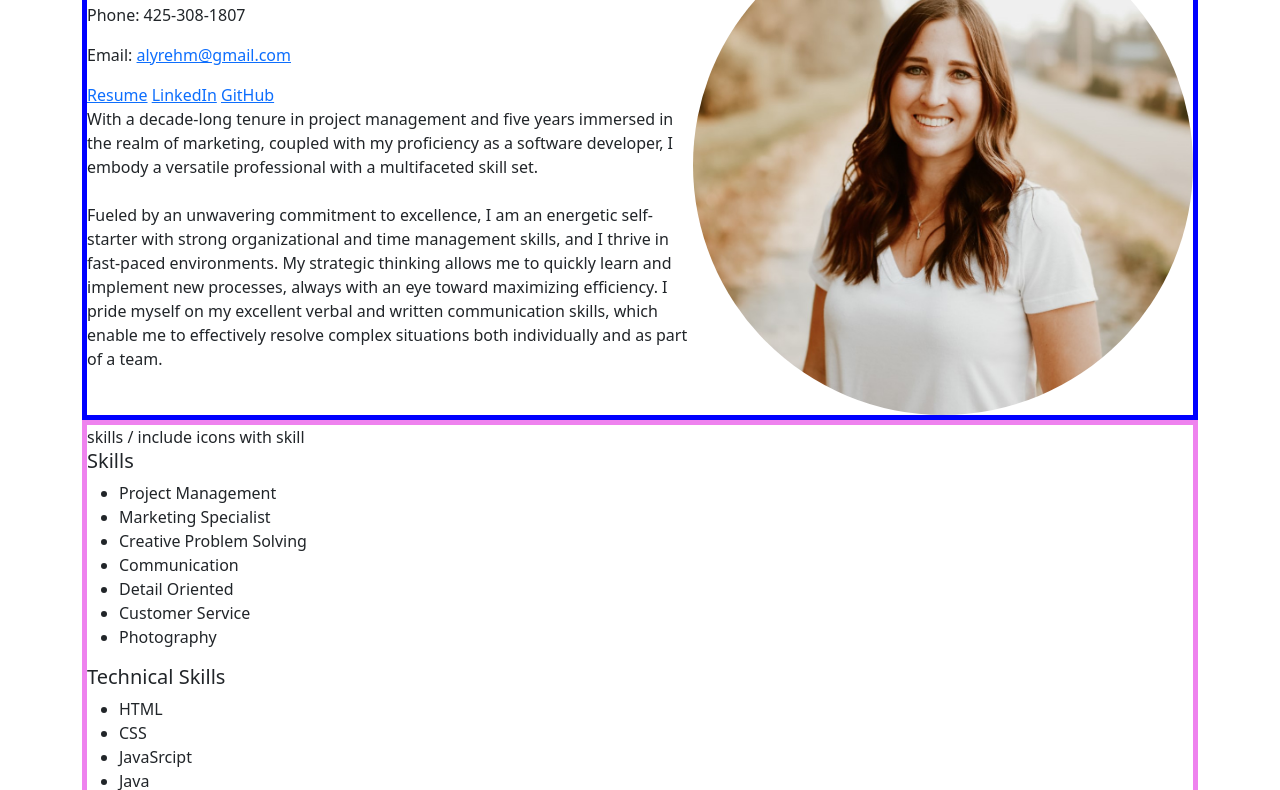
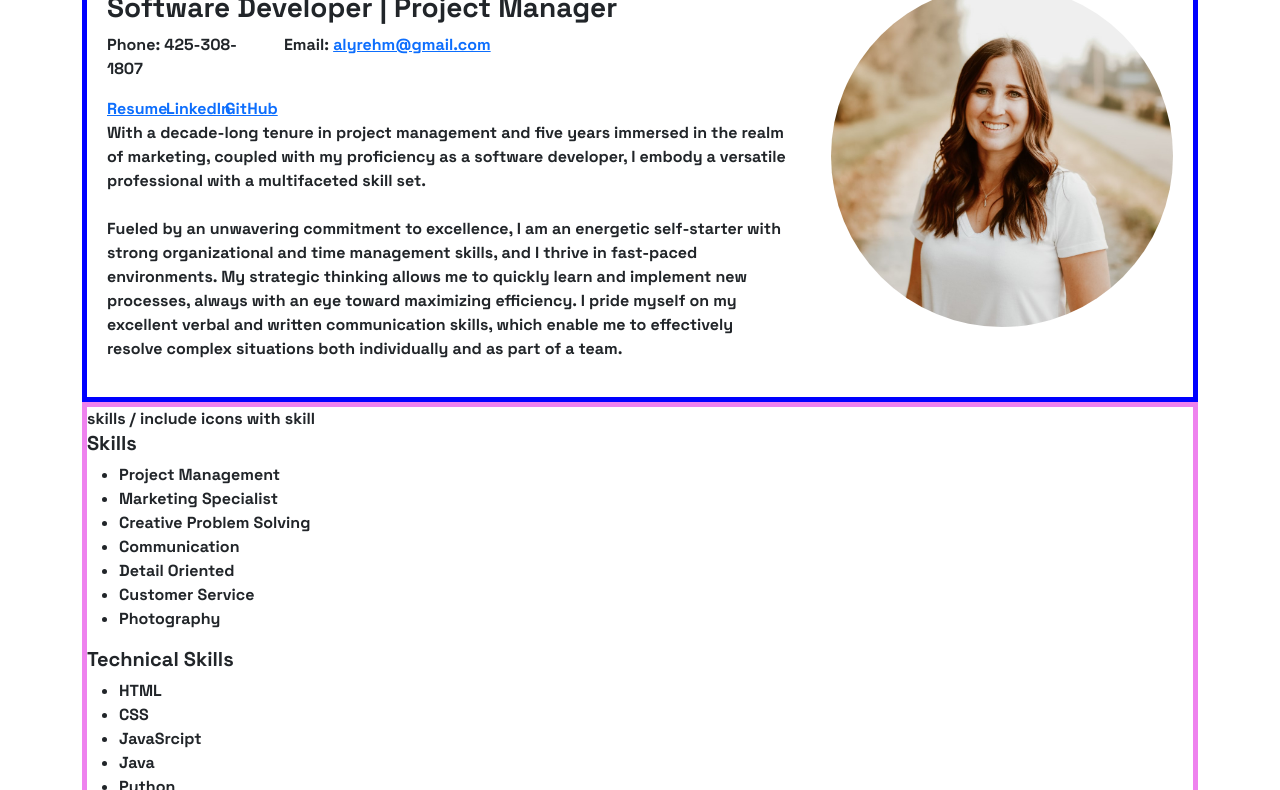
Before and after one commit to AlyRehm/Professional_Site, a plain HTML site: page index.html in a window 1280 px wide. Shown: the part 176-966 px from the top of the page. Drawn offline with nearby package versions, Linux system fonts and the light colour scheme.

Commit message:
Formatted about me section
Started formatting 'About Me' section.

```diff
--- a/index.html
+++ b/index.html
@@ -9,6 +9,10 @@
     <!-- STYLE LINKS -->
     <link rel="stylesheet" href="/style.css">
     <link href="https://cdn.jsdelivr.net/npm/bootstrap@5.3.1/dist/css/bootstrap.min.css" rel="stylesheet" integrity="sha384-4bw+/aepP/YC94hEpVNVgiZdgIC5+VKNBQNGCHeKRQN+PtmoHDEXuppvnDJzQIu9" crossorigin="anonymous">
+    <!-- FONTS -->
+    <link rel="preconnect" href="https://fonts.googleapis.com">
+    <link rel="preconnect" href="https://fonts.gstatic.com" crossorigin>
+    <link href="https://fonts.googleapis.com/css2?family=Bricolage+Grotesque:opsz,wght@10..48,800&family=Space+Grotesk:wght@700&display=swap" rel="stylesheet">
 
     <title>Alyson Rehm</title>
 </head>
@@ -42,16 +46,31 @@
             <div class="about_me">
                 <!-- HEADER -->
                 <div class="about_content">
-                    <h2>Alyson Rehm</h2>
+                    <h1>Alyson Rehm</h1>
                     <h3>Software Developer | Project Manager</h3>
-                    <div>
-                        <p>Phone: 425-308-1807</p>
-                        <!-- MailTo link for email  -->
-                        <p>Email: <a href="mailto:alyrehm@gmail.com?subject=Professional Site | --insert your subject here--">alyrehm@gmail.com</a></p>
-                        <a href="/docs/Rehm_Alyson_Resume.pdf">Resume</a>
-                        <a href="https://www.linkedin.com/in/alyson-rehm/">LinkedIn</a>
-                        <a href="https://github.com/AlyRehm">GitHub</a>
+
+                    <div class="row justify-content-start">
+                        <div class="col-3">
+                            <p>Phone: 425-308-1807</p>
+                        </div>
+                        <div class="col-4">
+                            <p>Email: <a href="mailto:alyrehm@gmail.com?subject=Professional Site | --insert your subject here--">alyrehm@gmail.com</a></p>
+                        </div>
                     </div>
+
+                    <div class="row justify-content-start">
+                        <div class="col-1">
+                            <a href="/docs/Rehm_Alyson_Resume.pdf">Resume</a>
+                        </div>
+                        <div class="col-1">
+                            <a href="https://www.linkedin.com/in/alyson-rehm/">LinkedIn</a>
+                        </div>
+                        <div class="col-1">
+                            <a href="https://github.com/AlyRehm">GitHub</a>
+                        </div>
+                    </div>
+
+
                     <div>
                         <p>With a decade-long tenure in project management and five years immersed in the realm of marketing, coupled with my proficiency as a software developer, I embody a versatile professional with a multifaceted skill set.
                         <br>
--- a/style.css
+++ b/style.css
@@ -2,7 +2,8 @@
 
 * {
     margin: 0px;
-    padding: 0px
+    padding: 0px;
+    font-family: 'Space Grotesk', sans-serif;
 }
 
 .container {
@@ -35,20 +36,29 @@ nav {
 }
 
 .about_content {
-    flex: 1; /* Take up remaining space in the flex container */
+    flex: 2 ; /* two columns or 2/3 of page*/
+    padding: 20px; /* Adding some padding for spacing */
 }
 
+
 .about_image {
-    display: flex; /* Nested flex container for the image */
-    align-items: center; /* Center the image vertically */
+    display: flex;
+    align-items: center;
+    flex: 1; /* Take up 1/3 of the available width */
+    padding: 20px; /* Adding some padding for spacing */
 }
 
 .headshot {
-    width: 500px;
-    height: auto; /* Maintain aspect ratio */
-    max-width: 100%; /* Ensure image doesn't exceed container */
+    height: auto;
+    max-width: 100%; /* Adjust to make the image responsive */
     border-radius: 100%;
 }
+
+h2 {
+    font-family: 'Space Grotesk', sans-serif;
+    font-size: x-large;
+}
+
 
 /* SECTION TWO - SKILLS */
 .skills {
```
